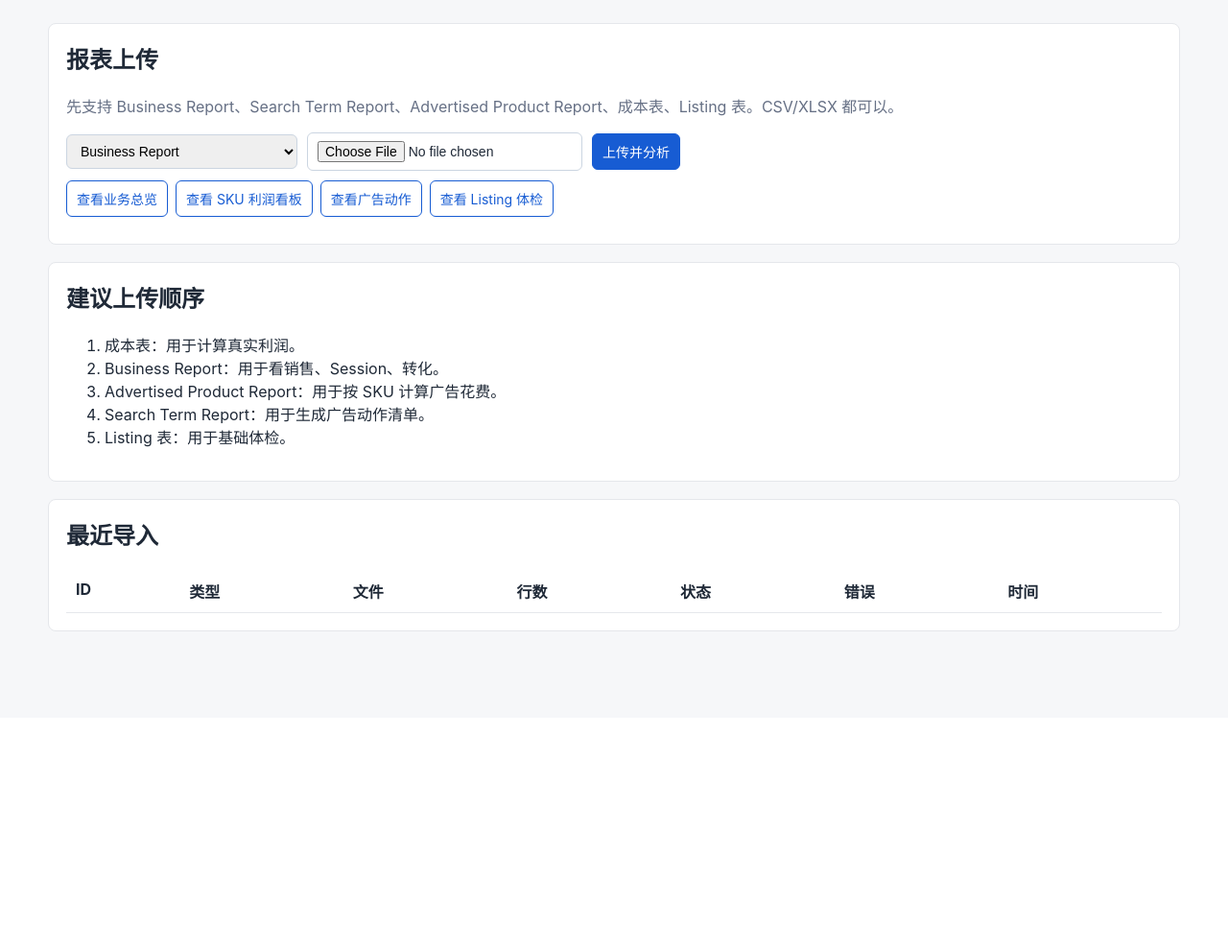
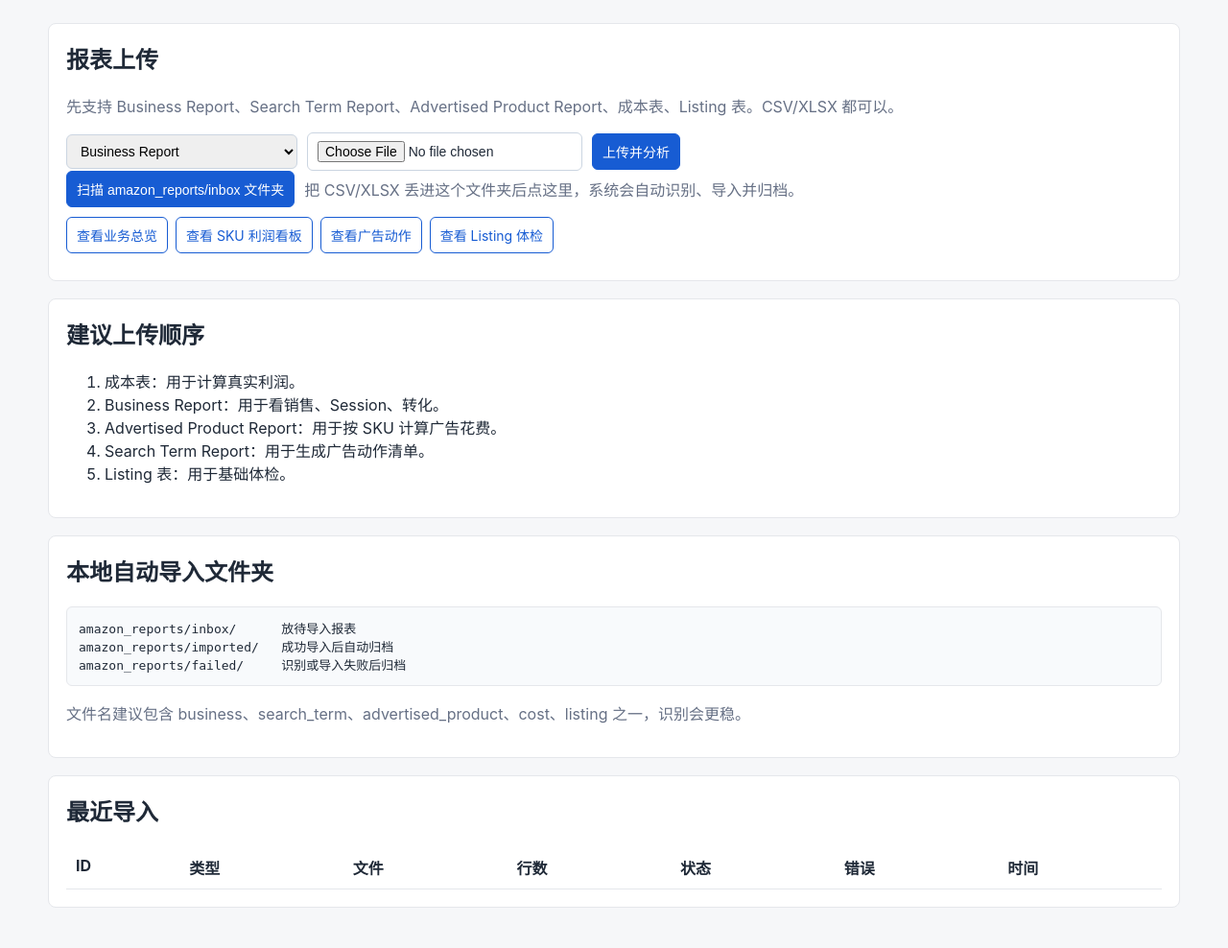
Before and after one commit to fording1688/amazon-auto-select, a FastAPI app: page /imports in a window 1280 px wide. Shown: the part 52-1040 px from the top of the page at 96% size. Before the commit the page ends 710 px from the top, so only its background shows below. Run offline with FastAPI, Linux system fonts and the light colour scheme; data that the repository does not hold is empty; some libraries are stand-ins or nearby versions.

Commit message:
Add report inbox auto import

```diff
--- a/app/main.py
+++ b/app/main.py
@@ -6,6 +6,7 @@ from fastapi.templating import Jinja2Templates
 from app.database import SessionLocal, init_db
 from app.routes import keywords, operations, products, reports, research, tasks
 from app.scheduler import start_scheduler, stop_scheduler
+from app.report_importer import ensure_report_dirs
 from app.tasks import seed_keywords
 
 
@@ -24,6 +25,7 @@ app.include_router(tasks.router)
 @app.on_event("startup")
 def on_startup() -> None:
     init_db()
+    ensure_report_dirs()
     db = SessionLocal()
     try:
         seed_keywords(db)
--- a/app/report_importer.py
+++ b/app/report_importer.py
@@ -4,8 +4,11 @@ import csv
 import io
 import json
 import re
+import shutil
 from collections import defaultdict
 from dataclasses import dataclass
+from datetime import datetime
+from pathlib import Path
 from typing import Any
 
 from openpyxl import load_workbook
@@ -29,6 +32,11 @@ REPORT_TYPES = {
     "costs": "成本表",
     "listings": "Listing 基础信息表",
 }
+
+REPORT_INBOX = Path("amazon_reports/inbox")
+REPORT_IMPORTED = Path("amazon_reports/imported")
+REPORT_FAILED = Path("amazon_reports/failed")
+SUPPORTED_EXTENSIONS = {".csv", ".tsv", ".xlsx", ".xlsm"}
 
 
 ALIASES = {
@@ -181,6 +189,78 @@ def import_report(db: Session, report_type: str, file_name: str, content: bytes)
     db.commit()
     db.refresh(batch)
     return batch
+
+
+def ensure_report_dirs() -> None:
+    for path in (REPORT_INBOX, REPORT_IMPORTED, REPORT_FAILED):
+        path.mkdir(parents=True, exist_ok=True)
+
+
+def infer_report_type(file_name: str, rows: list[dict]) -> str:
+    name = file_name.lower()
+    headers = set(normalize_header(header) for header in (rows[0].keys() if rows else []))
+    if any(term in name for term in ["search_term", "search-term", "searchterm", "搜索词"]):
+        return "search_terms"
+    if any(term in name for term in ["advertised_product", "advertised-product", "ad_products", "广告商品"]):
+        return "advertised_products"
+    if any(term in name for term in ["cost", "成本"]):
+        return "costs"
+    if any(term in name for term in ["listing", "listings", "链接", "listing表"]):
+        return "listings"
+    if any(term in name for term in ["business", "sales_traffic", "sales-and-traffic", "业务"]):
+        return "business"
+
+    if normalize_header("Customer Search Term") in headers or normalize_header("客户搜索词") in headers:
+        return "search_terms"
+    if normalize_header("Advertised SKU") in headers or normalize_header("Advertised ASIN") in headers:
+        return "advertised_products"
+    if normalize_header("purchase_cost") in headers or normalize_header("采购成本") in headers:
+        return "costs"
+    if normalize_header("bullet_1") in headers or normalize_header("bullet point 1") in headers:
+        return "listings"
+    if normalize_header("Ordered Product Sales") in headers or normalize_header("已订购商品销售额") in headers:
+        return "business"
+    raise ValueError("无法自动识别报表类型，请在网页手动选择类型上传。")
+
+
+def scan_inbox(db: Session) -> list[dict]:
+    ensure_report_dirs()
+    results = []
+    for path in sorted(REPORT_INBOX.iterdir()):
+        if not path.is_file() or path.suffix.lower() not in SUPPORTED_EXTENSIONS:
+            continue
+        timestamp = datetime.utcnow().strftime("%Y%m%d%H%M%S")
+        try:
+            content = path.read_bytes()
+            rows = parse_tabular_file(path.name, content)
+            report_type = infer_report_type(path.name, rows)
+            batch = import_report(db, report_type, path.name, content)
+            destination = REPORT_IMPORTED / f"{path.stem}-{timestamp}{path.suffix}"
+            shutil.move(str(path), destination)
+            results.append(
+                {
+                    "file_name": path.name,
+                    "report_type": report_type,
+                    "status": batch.status,
+                    "row_count": batch.row_count,
+                    "error_message": batch.error_message,
+                    "destination": str(destination),
+                }
+            )
+        except Exception as exc:
+            destination = REPORT_FAILED / f"{path.stem}-{timestamp}{path.suffix}"
+            shutil.move(str(path), destination)
+            results.append(
+                {
+                    "file_name": path.name,
+                    "report_type": "",
+                    "status": "failed",
+                    "row_count": 0,
+                    "error_message": str(exc),
+                    "destination": str(destination),
+                }
+            )
+    return results
 
 
 def _insert_row(db: Session, batch_id: int, report_type: str, row: dict, alias: dict[str, str]) -> None:
--- a/app/templates/imports.html
+++ b/app/templates/imports.html
@@ -12,6 +12,10 @@
     <input type="file" name="file" accept=".csv,.tsv,.xlsx,.xlsm" required>
     <button type="submit">上传并分析</button>
   </form>
+  <form class="inline-form" method="post" action="/imports/scan-inbox">
+    <button type="submit">扫描 amazon_reports/inbox 文件夹</button>
+    <span class="muted">把 CSV/XLSX 丢进这个文件夹后点这里，系统会自动识别、导入并归档。</span>
+  </form>
   <div class="metrics">
     <a class="button ghost" href="/operations/business-overview">查看业务总览</a>
     <a class="button ghost" href="/operations/dashboard">查看 SKU 利润看板</a>
@@ -19,6 +23,36 @@
     <a class="button ghost" href="/operations/listing-audit">查看 Listing 体检</a>
   </div>
 </section>
+
+{% if scan_results %}
+<section class="panel">
+  <h2>本次自动导入结果</h2>
+  <table>
+    <thead>
+      <tr>
+        <th>文件</th>
+        <th>识别类型</th>
+        <th>行数</th>
+        <th>状态</th>
+        <th>错误</th>
+        <th>归档位置</th>
+      </tr>
+    </thead>
+    <tbody>
+      {% for item in scan_results %}
+      <tr>
+        <td>{{ item.file_name }}</td>
+        <td>{{ report_types.get(item.report_type, item.report_type) }}</td>
+        <td>{{ item.row_count }}</td>
+        <td><span class="badge {{ item.status }}">{{ item.status }}</span></td>
+        <td>{{ item.error_message or "" }}</td>
+        <td>{{ item.destination }}</td>
+      </tr>
+      {% endfor %}
+    </tbody>
+  </table>
+</section>
+{% endif %}
 
 <section class="panel">
   <h2>建议上传顺序</h2>
@@ -29,6 +63,14 @@
     <li>Search Term Report：用于生成广告动作清单。</li>
     <li>Listing 表：用于基础体检。</li>
   </ol>
+</section>
+
+<section class="panel">
+  <h2>本地自动导入文件夹</h2>
+  <pre>amazon_reports/inbox/      放待导入报表
+amazon_reports/imported/   成功导入后自动归档
+amazon_reports/failed/     识别或导入失败后归档</pre>
+  <p class="muted">文件名建议包含 business、search_term、advertised_product、cost、listing 之一，识别会更稳。</p>
 </section>
 
 <section class="panel">
```
Also changed, not shown: app/routes/operations.py (+11 -1 lines), 3 other files.
